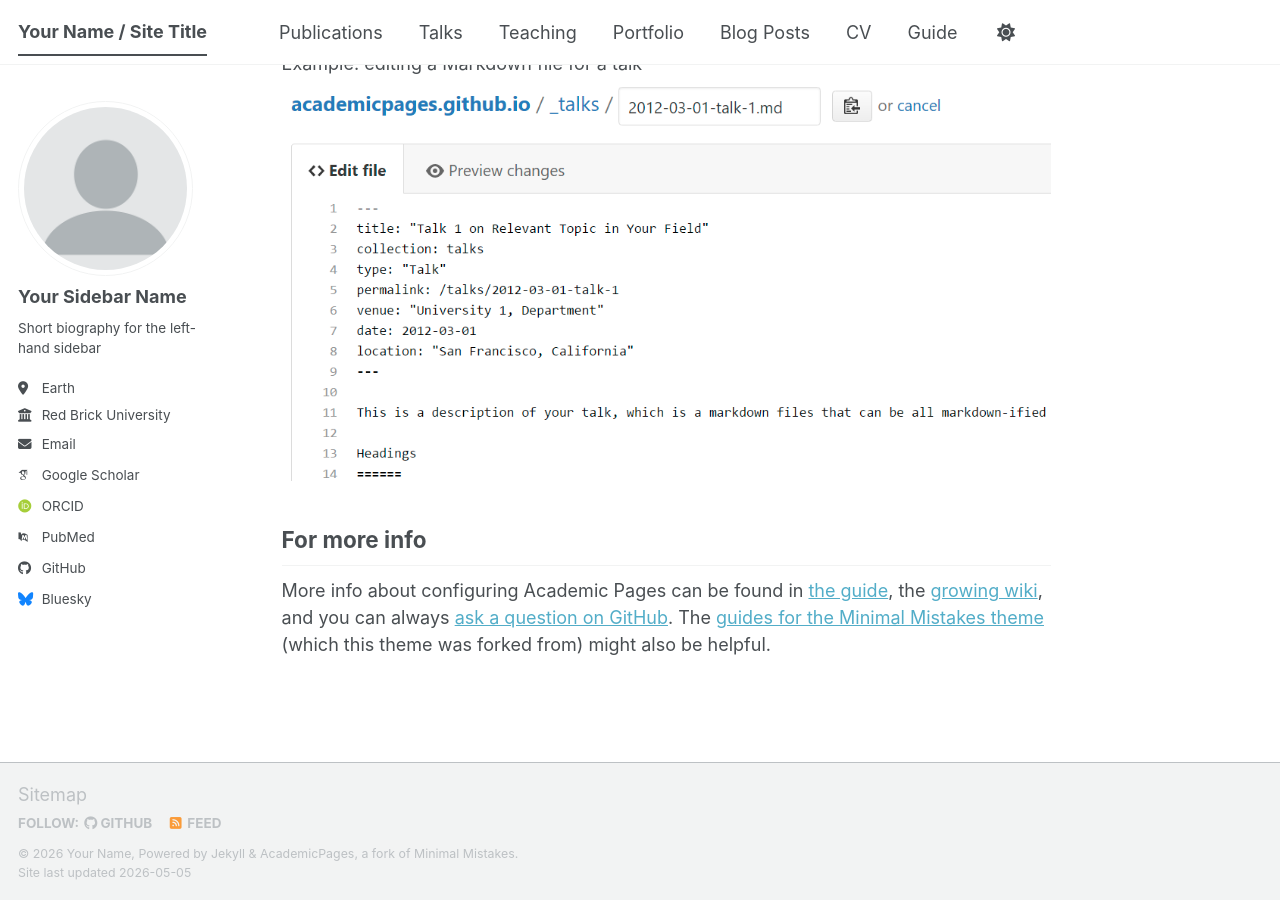
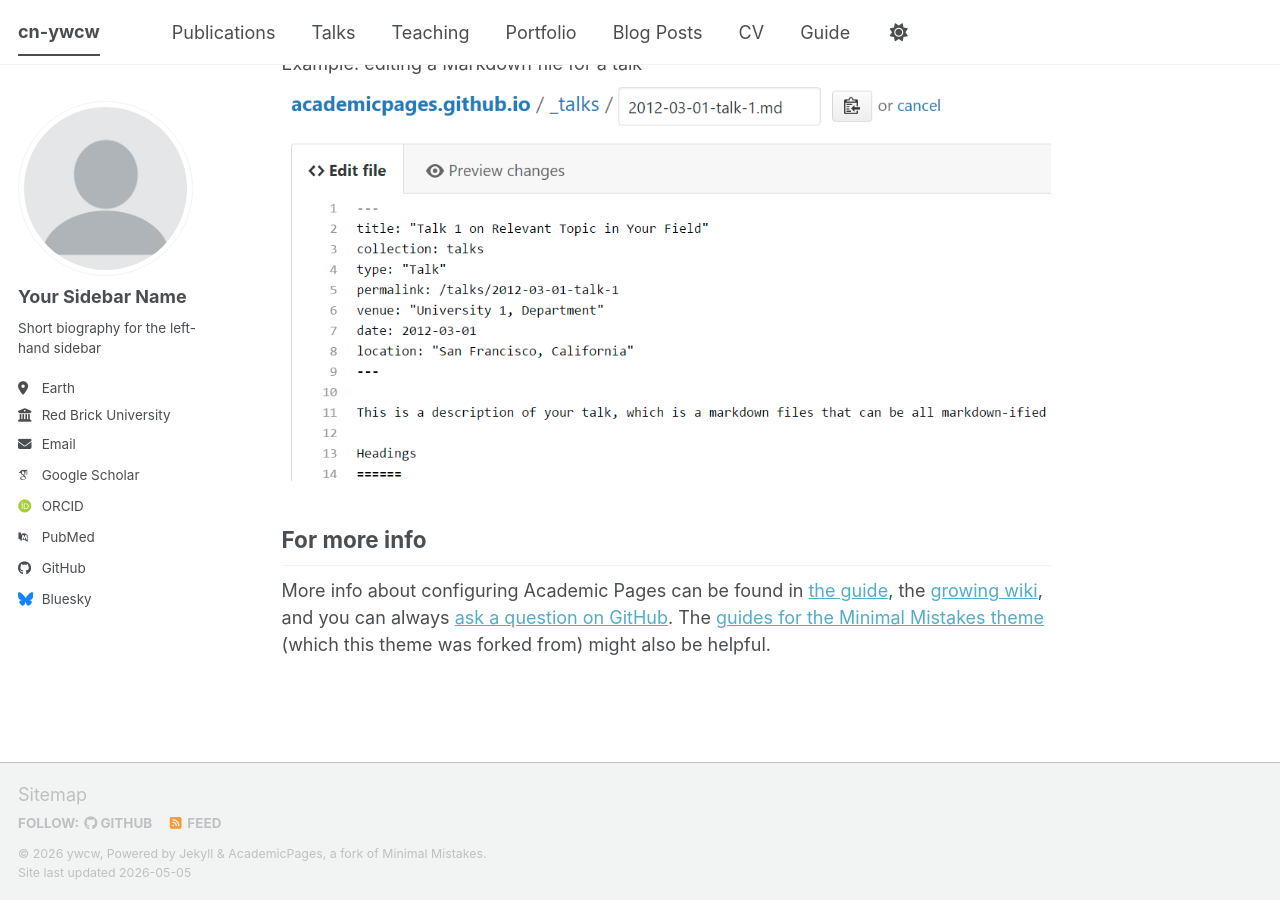
Before and after one commit to cn-ywcw/cn-ywcw.github.io, a Jekyll site: the page built from _pages/about.md, in a window 1280 px wide and 900 px high, scrolled down 2720 px. Built offline with Jekyll 4.4.1, drawn with Linux system fonts in a browser that asks for light colours; some web fonts are replaced; a script bundle is joined from its source files by our own code; library files that are not in the unit come from our copies.

Commit message:
Update _config.yml

```diff
--- a/_config.yml
+++ b/_config.yml
@@ -9,14 +9,14 @@
 # Basic Site Settings
 locale                   : "en-US"
 site_theme               : "default" # The available themes options are "default", "air", "sunrise", "mint", "dirt" and "contrast"
-title                    : "Your Name / Site Title"
+title                    : "cn-ywcw"
 title_separator          : "-"
-name                     : &name "Your Name"
-description              : &description "Your Name's academic portfolio"   # Update this with a general description of your site, this is the default if not overridden by a page
-url                      : https://academicpages.github.io # The base hostname & protocol for your site e.g. "https://[your GitHub username].github.io",
+name                     : &name "ywcw"
+description              : &description "OIer."   # Update this with a general description of your site, this is the default if not overridden by a page
+url                      : https://cn-ywcw.github.io # The base hostname & protocol for your site e.g. "https://[your GitHub username].github.io",
                                                            # or if you already have some other page hosted on Github then use "https://[your GitHub username].github.io/[Your Repo Name]"
 baseurl                  : "" # the subpath of your site, e.g. "/blog"
-repository               : "academicpages/academicpages.github.io"
+repository               : "cn-ywcw/cn-ywcw.github.io"
 
 # Site Author - The following control what appear as part of the author content on the side bar.
 #               If a field is blank the icon and link will not appear, otherwise it will be shown.
```
